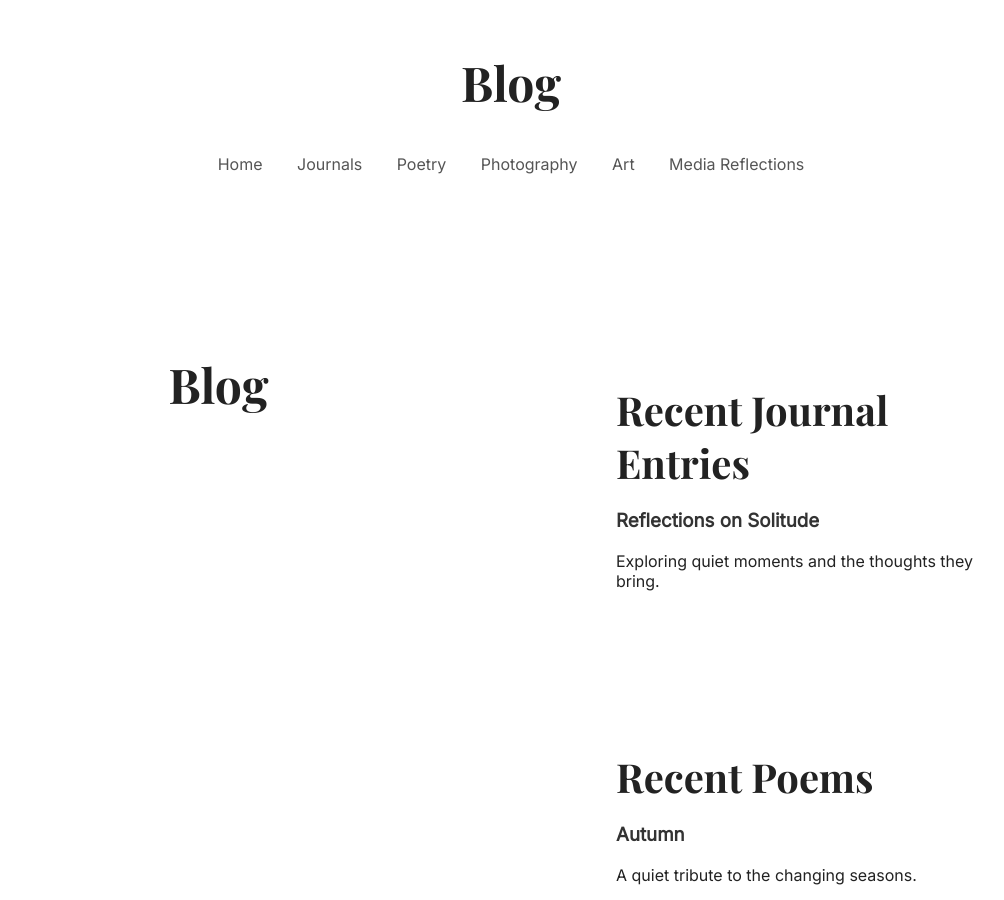
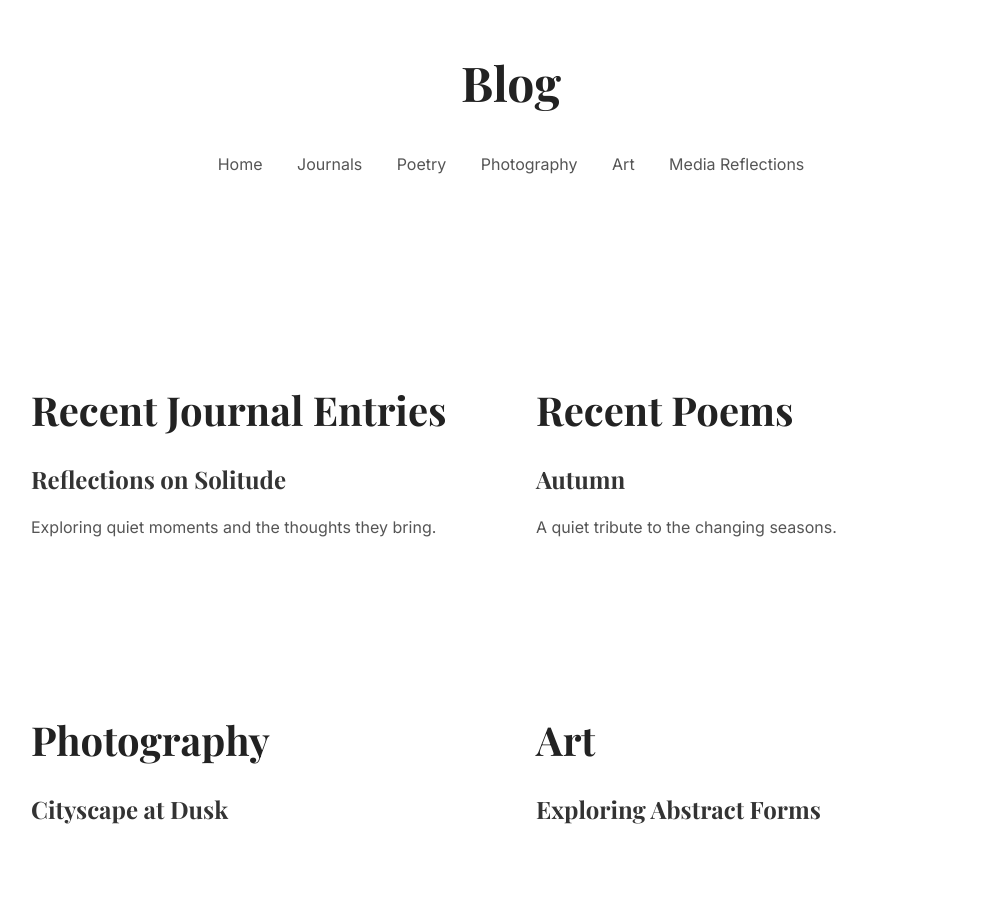
Before and after one commit to SrujanPonnapalli/silenthours.github.io, a Jekyll site: the page built from index.html, in a window 1280 px wide and 900 px high. Shown: the whole window, without its empty margins (129-1133 px from the left). Built offline with Jekyll 4.4.1, drawn with Linux system fonts in a browser that asks for light colours.

Commit message:
Updated website

```diff
--- a/index.html
+++ b/index.html
@@ -1,17 +1,14 @@
 ---
 layout: default
+title: Blog
 ---
-
-<header>
-    <h1>Blog</h1>
-</header>
 
 <main>
 
 <section>
   <h2>Recent Journal Entries</h2>
   {% for post in site.journal limit:2 %}
-      <div>
+    <div class="entry-preview">
       <h3><a href="{{ post.url }}">{{ post.title }}</a></h3>
       <p>{{ post.excerpt }}</p>
     </div>
@@ -21,7 +18,7 @@
 <section>
   <h2>Recent Poems</h2>
   {% for post in site.poetry limit:2 %}
-      <div>
+    <div class="entry-preview">
       <h3><a href="{{ post.url }}">{{ post.title }}</a></h3>
       <p>{{ post.excerpt }}</p>
     </div>
@@ -31,7 +28,7 @@
 <section>
   <h2>Photography</h2>
   {% for post in site.photography limit:1 %}
-      <div>
+    <div class="entry-preview">
       <h3><a href="{{ post.url }}">{{ post.title }}</a></h3>
     </div>
   {% endfor %}
@@ -40,7 +37,7 @@
 <section>
   <h2>Art</h2>
   {% for post in site.art limit:1 %}
-      <div>
+    <div class="entry-preview">
       <h3><a href="{{ post.url }}">{{ post.title }}</a></h3>
     </div>
   {% endfor %}
@@ -49,7 +46,7 @@
 <section>
   <h2>Media Reflections</h2>
   {% for post in site.media limit:2 %}
-      <div>
+    <div class="entry-preview">
       <h3><a href="{{ post.url }}">{{ post.title }}</a></h3>
       <p>{{ post.excerpt }}</p>
     </div>
```
Lines whose indentation alone changed are shown as unchanged.
